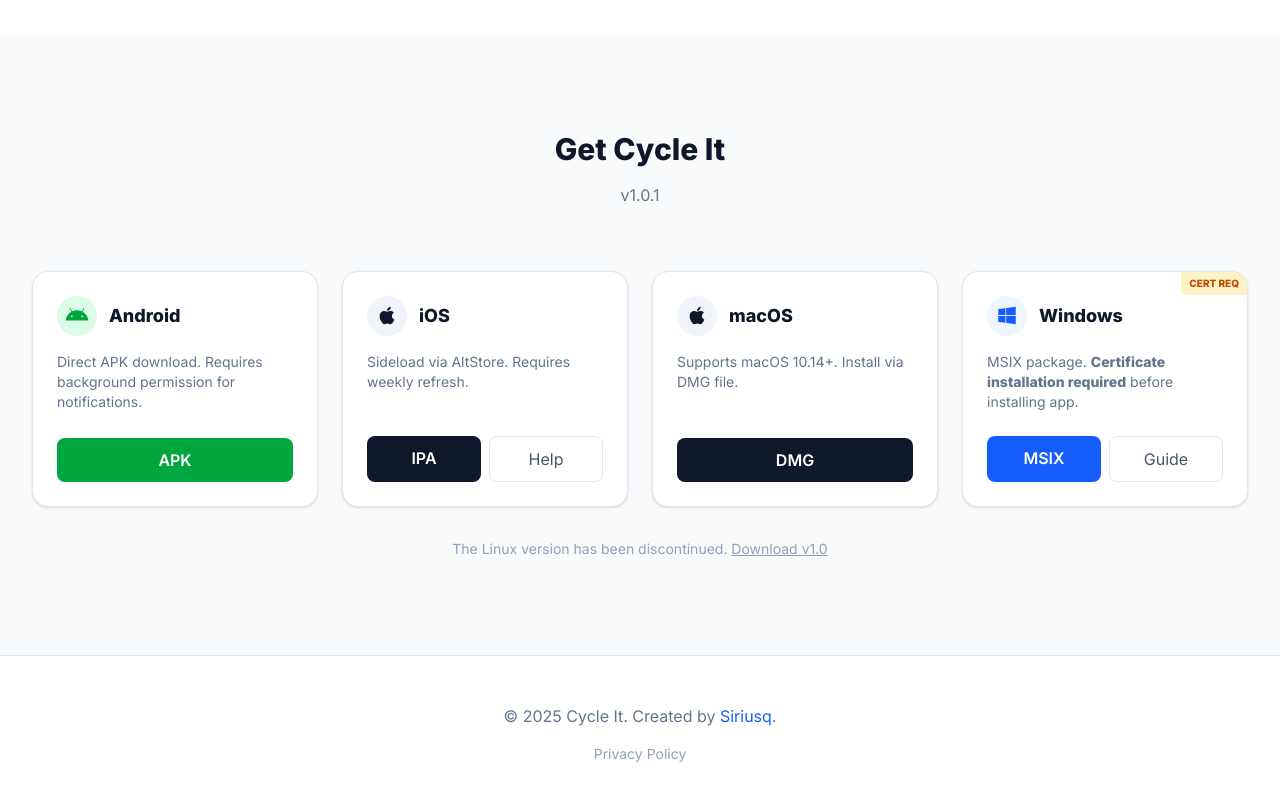
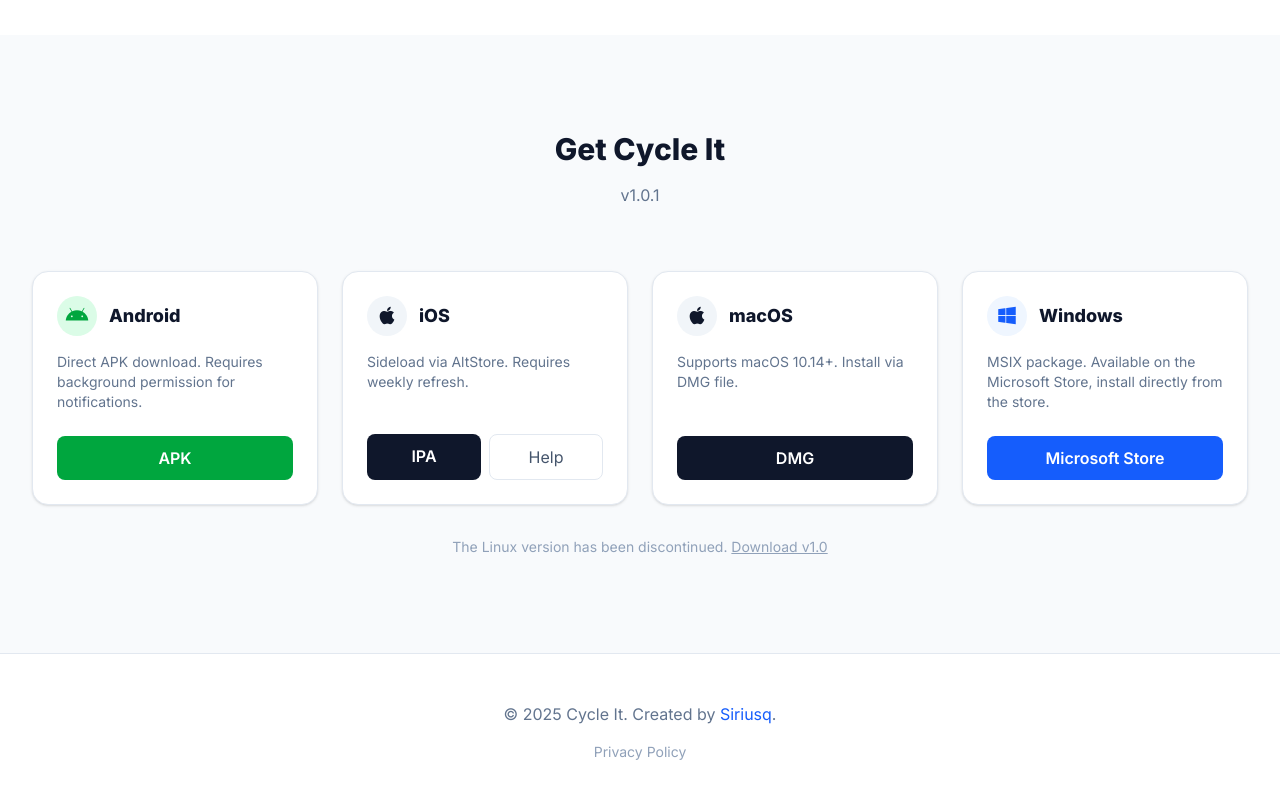
Before and after one commit to Siriusq/cycleit-site, a website: page index.html in a window 1280 px wide. Shown: the part 1324-2124 px from the top of the page. Drawn offline with Linux system fonts and the light colour scheme.

Commit message:
Update Download Link to 1.0.2

```diff
--- a/index.html
+++ b/index.html
@@ -194,7 +194,7 @@
             <div
               class="inline-block px-3 py-1 mb-6 text-xs font-bold tracking-wider text-blue-600 bg-blue-100 dark:bg-blue-900/30 dark:text-blue-400 rounded-full uppercase"
             >
-              v1.0.1 Released
+              v1.0.2 Released
             </div>
             <h1
               class="text-3xl sm:text-4xl md:text-5xl lg:text-6xl font-extrabold text-slate-900 dark:text-white leading-tight mb-6"
@@ -452,7 +452,7 @@
             </p>
             <div class="mt-auto">
               <a
-                href="https://github.com/Siriusq/cycle_it/releases/download/1.0.1/Cycle.It.1.0.1.apk"
+                href="https://github.com/Siriusq/cycle_it/releases/download/1.0.2/Cycle.It.1.0.2.apk"
                 class="w-full block text-center py-2.5 bg-green-600 text-white dark:text-slate-900 font-semibold rounded-lg hover:bg-green-700 transition"
               >
                 APK
@@ -485,7 +485,7 @@
             </p>
             <div class="mt-auto grid grid-cols-2 gap-2">
               <a
-                href="https://github.com/Siriusq/cycle_it/releases/download/1.0.1/CycleIt.ipa"
+                href="https://github.com/Siriusq/cycle_it/releases/download/1.0.2/Cycle.It.1.0.2.ipa"
                 class="w-full block text-center py-2.5 bg-slate-900 dark:bg-white text-white dark:text-slate-900 font-semibold rounded-lg hover:opacity-90 transition"
               >
                 IPA
@@ -525,7 +525,7 @@
             </p>
             <div class="mt-auto">
               <a
-                href="https://github.com/Siriusq/cycle_it/releases/download/1.0.1/Cycle.It.1.0.1.dmg"
+                href="https://github.com/Siriusq/cycle_it/releases/download/1.0.2/Cycle.It.1.0.2.dmg"
                 class="w-full block text-center py-2.5 bg-slate-900 dark:bg-white text-white dark:text-slate-900 font-semibold rounded-lg hover:opacity-90 transition"
               >
                 DMG
@@ -536,11 +536,6 @@
           <div
             class="bg-white dark:bg-darkcard p-6 rounded-2xl shadow-sm hover:shadow-md transition border border-slate-200 dark:border-slate-700 flex flex-col h-full relative overflow-hidden"
           >
-            <div
-              class="absolute top-0 right-0 bg-amber-100 dark:bg-amber-900/40 text-amber-700 dark:text-amber-400 text-[10px] font-bold px-2 py-1 rounded-bl"
-            >
-              CERT REQ
-            </div>
             <div class="flex items-center gap-3 mb-4">
               <div
                 class="w-10 h-10 rounded-full bg-blue-50 dark:bg-blue-900/30 flex items-center justify-center text-blue-600 dark:text-blue-400"
@@ -555,26 +550,19 @@
               class="text-sm text-slate-500 dark:text-slate-400 mb-6 flex-grow"
             >
               <span class="lang-en">
-                MSIX package. <b>Certificate installation required</b> before
-                installing app.
+                MSIX package. Available on the Microsoft Store, install directly
+                from the store.
               </span>
               <span class="lang-cn hidden">
-                MSIX 格式。由于限制，安装应用前<b>必须先手动安装个人证书</b>。
+                MSIX 格式。已上架微软商店，通过商店直接安装。
               </span>
             </p>
-            <div class="mt-auto grid grid-cols-2 gap-2">
+            <div class="mt-auto">
               <a
-                href="https://github.com/Siriusq/cycle_it/releases/download/1.0.1/Cycle.It.1.0.1.msix"
+                href="https://apps.microsoft.com/detail/9p591jqspgcw?referrer=appbadge&mode=direct"
                 class="w-full block text-center py-2.5 bg-blue-600 text-white font-semibold rounded-lg hover:bg-blue-700 transition"
               >
-                MSIX
-              </a>
-              <a
-                href="https://siriusq.top/en/flutter-build-installer.html#Install-2"
-                target="_blank"
-                class="w-full block text-center py-2.5 border border-slate-200 dark:border-slate-600 text-slate-600 dark:text-slate-300 font-medium rounded-lg hover:bg-slate-50 dark:hover:bg-slate-700 transition"
-              >
-                Guide
+                Microsoft Store
               </a>
             </div>
           </div>
```
Also changed, not shown: output.css.
